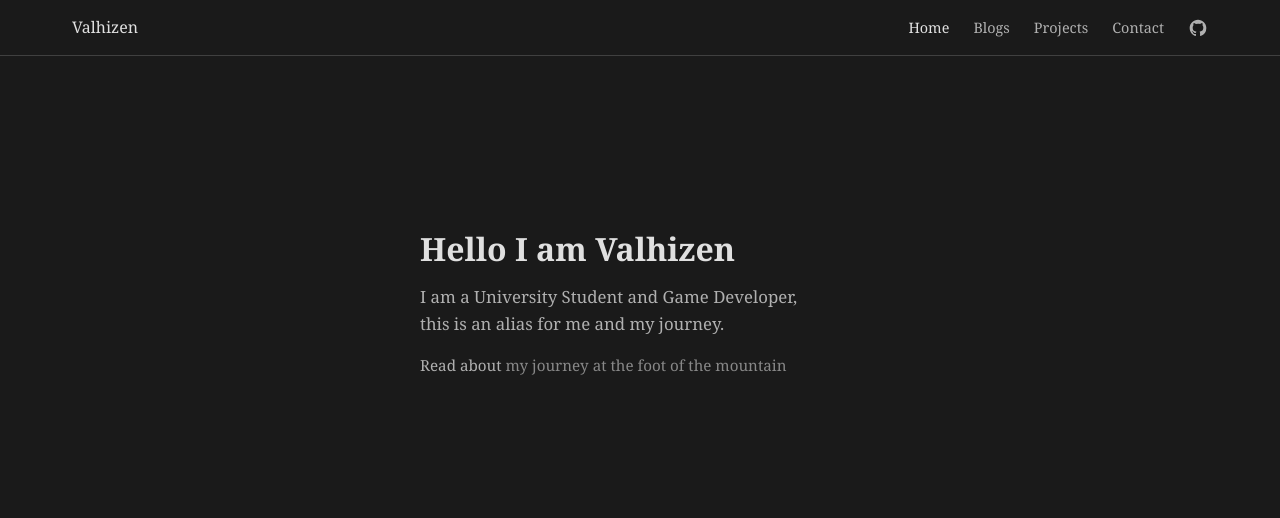
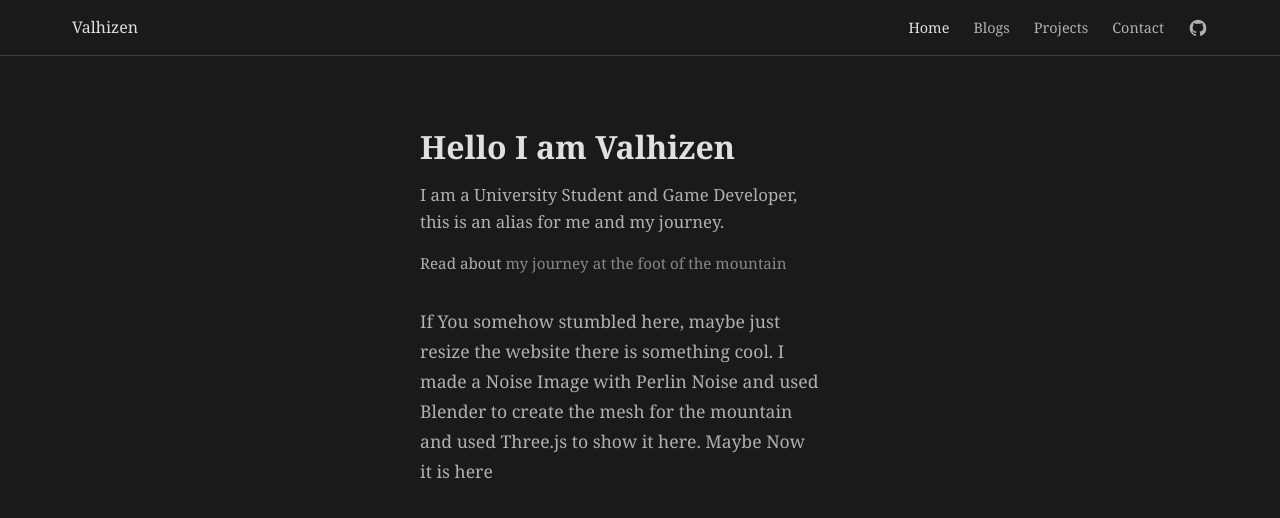
Before and after one commit to valhizen/ValhizenWeb, a SvelteKit app: page / in a window 1280 px wide. Shown: the top 518 px of the page. Built offline with nearby package versions, Linux system fonts and the light colour scheme; no server answers.

Commit message:
Just added a description

```diff
--- a/src/routes/+page.svelte
+++ b/src/routes/+page.svelte
@@ -107,6 +107,13 @@
       </p>
       <p class="blog-link">
         Read about <a href="/blogs/at-the-foot-of-the-mountain">my journey at the foot of the mountain</a>
+      </p>
+      <p>
+        If You somehow stumbled here, maybe just resize the website there is something cool. I made a Noise Image with
+        Perlin Noise and used Blender to create the mesh for the mountain and used Three.js to show it here.
+
+        Maybe Now it is here
+
       </p>
     </div>
 
```
